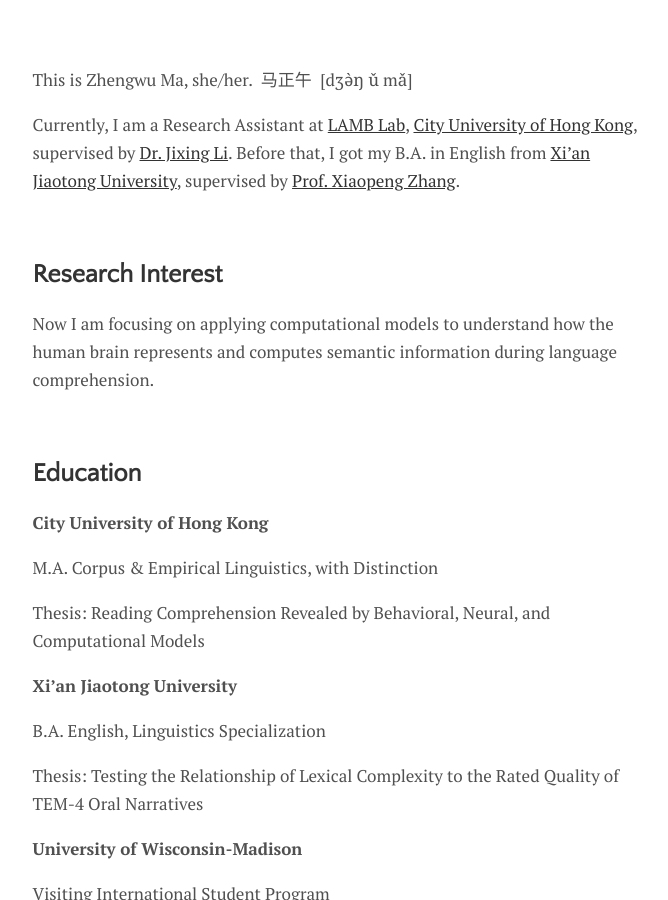
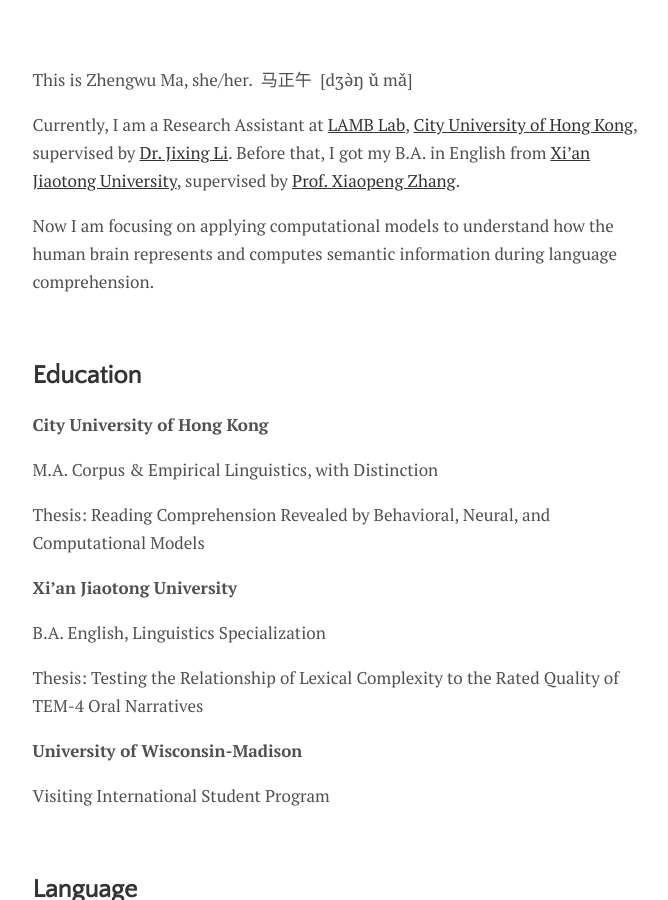
Before and after one commit to zhengwuma/zhengwuma.github.io, a Jekyll site: the page built from menu/about.md, in a window 1280 px wide and 900 px high, scrolled down 630 px. Shown: the whole window, without its empty margins (300-968 px from the left). Built offline with Jekyll 4.4.1, drawn with Linux system fonts in a browser that asks for light colours.

Commit message:
Update about.md

```diff
--- a/menu/about.md
+++ b/menu/about.md
@@ -9,10 +9,6 @@ image: night.jpg
 This is Zhengwu Ma, she/her.&ensp;马正午&ensp;[dʒə̀ŋ ǔ mǎ]
 
 Currently, I am a Research Assistant at [LAMB Lab](https://compneurolinglab.github.io/), [City University of Hong Kong](https://www.cityu.edu.hk/), supervised by [Dr. Jixing Li](https://jixing-li.github.io/). Before that, I got my B.A. in English from [Xi'an Jiaotong University](http://www.xjtu.edu.cn), supervised by [Prof. Xiaopeng Zhang](http://gr.xjtu.edu.cn/en/web/zhangxp).
-
-<br>
-
-## Research Interest
 
 Now I am focusing on applying computational models to understand how the human brain represents and computes semantic information during language comprehension.
 
```
